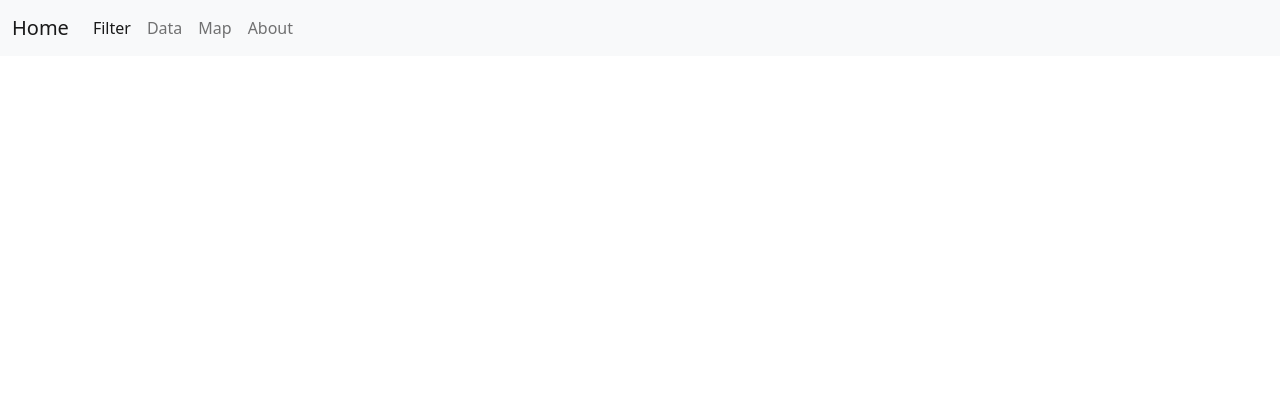
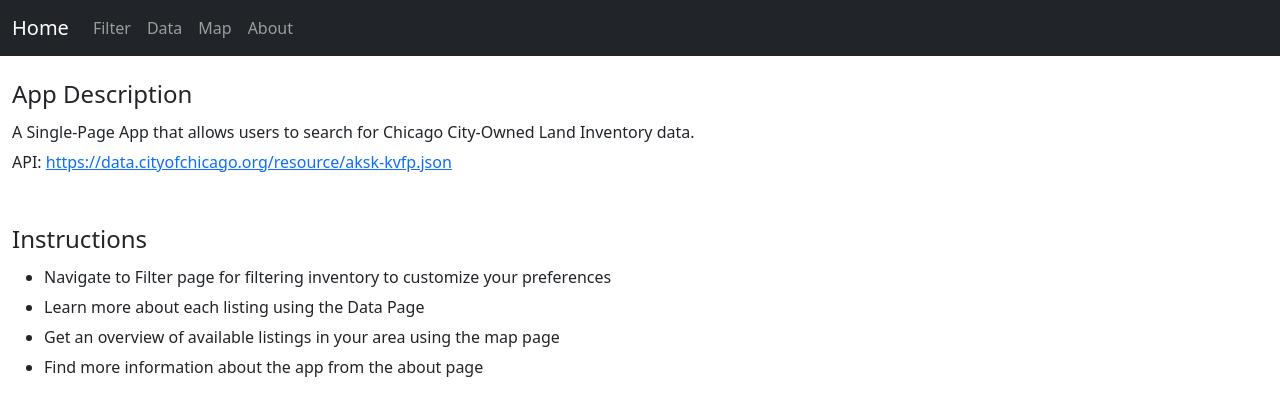
Before and after one commit to deeprp2/IT202-Spring2021-project1, a plain HTML site: page index.html in a window 1280 px wide. Both pictures are taken after a click on the link "Home". Drawn offline with nearby package versions, Linux system fonts and the light colour scheme.

Commit message:
Home page content added

```diff
--- /dev/null
+++ b/eventHandlers.js
@@ -0,0 +1,47 @@
+let navAnchors = document.querySelectorAll(".navLinks")
+
+navAnchors.forEach((item) => {
+    item.addEventListener('click', function (event) {
+        let page = event.target.getAttribute('data-screen')
+        clearPageContent();
+
+        switch (page) {
+            case 'home': home()
+                        break;
+            case 'filter': filter()
+                        break;
+        }
+    })
+})
+
+function clearPageContent() {
+    document.getElementById("page-content").innerHTML = ""
+}
+
+function home() {
+    document.getElementById("page-content").innerHTML = `
+    <h4 class="mt-4 ml-5">
+        App Description
+    </h4>
+    <div style="line-height: 30px">
+        A Single-Page App that allows users to search for Chicago City-Owned Land Inventory data. <br>
+        API: <a href="https://data.cityofchicago.org/resource/aksk-kvfp.json">https://data.cityofchicago.org/resource/aksk-kvfp.json</a>
+    </div>
+    <br/>
+    <h4 class="mt-4 ml-5">
+        Instructions
+    </h4>
+    <div style="line-height: 30px">
+        <ul>
+            <li>Navigate to Filter page for filtering inventory to customize your preferences</li>
+            <li>Learn more about each listing using the Data Page</li>
+            <li>Get an overview of available listings in your area using the map page</li>
+            <li>Find more information about the app from the about page</li>
+        </ul>
+    </div>
+    `
+}
+
+function filter() {
+
+}
--- a/index.html
+++ b/index.html
@@ -6,30 +6,56 @@
     <link href="https://cdn.jsdelivr.net/npm/bootstrap@5.0.0-beta2/dist/css/bootstrap.min.css" rel="stylesheet" integrity="sha384-BmbxuPwQa2lc/FVzBcNJ7UAyJxM6wuqIj61tLrc4wSX0szH/Ev+nYRRuWlolflfl" crossorigin="anonymous">
 </head>
 <body>
-<nav class="navbar navbar-expand-lg navbar-light bg-light">
+<nav class="navbar navbar-expand-lg navbar-dark bg-dark">
     <div class="container-fluid">
-        <a class="navbar-brand" href="#">Home</a>
+        <a class="navbar-brand navLinks" href="#" data-screen="home">Home</a>
         <button class="navbar-toggler" type="button" data-bs-toggle="collapse" data-bs-target="#navbarSupportedContent" aria-controls="navbarSupportedContent" aria-expanded="false" aria-label="Toggle navigation">
             <span class="navbar-toggler-icon"></span>
         </button>
         <div class="collapse navbar-collapse" id="navbarSupportedContent">
             <ul class="navbar-nav me-auto mb-2 mb-lg-0">
+<!--                <li class="nav-item">-->
+<!--                    <a class="nav-link active" aria-current="page" href="#">Filter</a>-->
+<!--                </li>-->
                 <li class="nav-item">
-                    <a class="nav-link active" aria-current="page" href="#">Filter</a>
+                    <a class="nav-link navLinks" href="#" data-screen="filter">Filter</a>
                 </li>
                 <li class="nav-item">
-                    <a class="nav-link" href="#">Data</a>
+                    <a class="nav-link navLinks" href="#" data-screen="data">Data</a>
                 </li>
                 <li class="nav-item">
-                    <a class="nav-link" href="#">Map</a>
+                    <a class="nav-link navLinks" href="#" data-screen="map">Map</a>
                 </li>
                 <li class="nav-item">
-                    <a class="nav-link" href="#">About</a>
+                    <a class="nav-link navLinks" href="#" data-screen="about">About</a>
                 </li>
             </ul>
         </div>
     </div>
 </nav>
+
+<div id="page-content" class="container-fluid">
+    <h4 class="mt-4 ml-5">
+        App Description
+    </h4>
+    <div style="line-height: 30px">
+        A Single-Page App that allows users to search for Chicago City-Owned Land Inventory data. <br>
+        API: <a href="https://data.cityofchicago.org/resource/aksk-kvfp.json">https://data.cityofchicago.org/resource/aksk-kvfp.json</a>
+    </div>
+    <br/>
+    <h4 class="mt-4 ml-5">
+        Instructions
+    </h4>
+    <div style="line-height: 30px">
+        <ul>
+            <li>Navigate to Filter page for filtering inventory to customize your preferences</li>
+            <li>Learn more about each listing using the Data Page</li>
+            <li>Get an overview of available listings in your area using the map page</li>
+            <li>Find more information about the app from the about page</li>
+        </ul>
+    </div>
+</div>
 <script src="https://cdn.jsdelivr.net/npm/bootstrap@5.0.0-beta2/dist/js/bootstrap.bundle.min.js" integrity="sha384-b5kHyXgcpbZJO/tY9Ul7kGkf1S0CWuKcCD38l8YkeH8z8QjE0GmW1gYU5S9FOnJ0" crossorigin="anonymous"></script>
+<script src="eventHandlers.js"></script>
 </body>
 </html>
```
